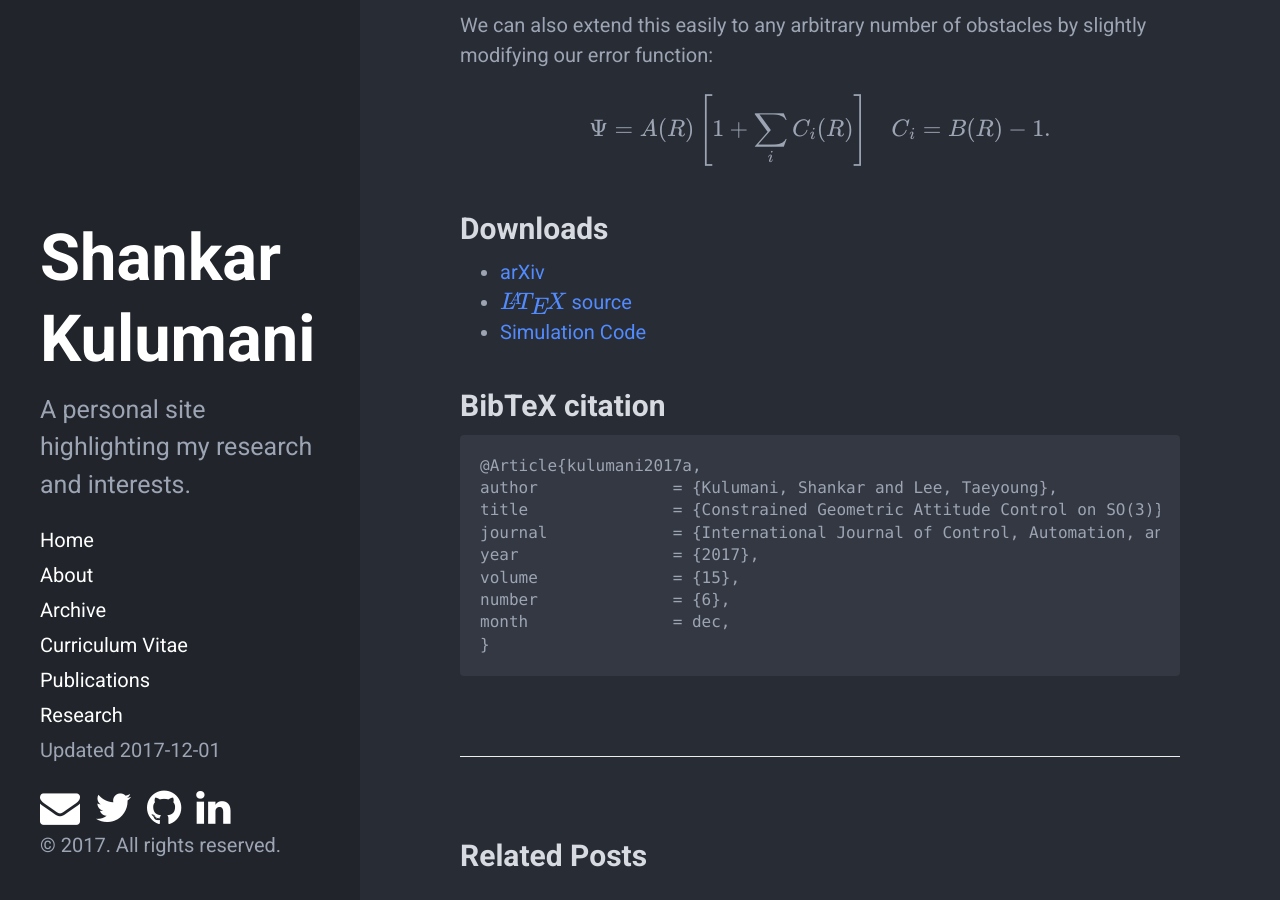
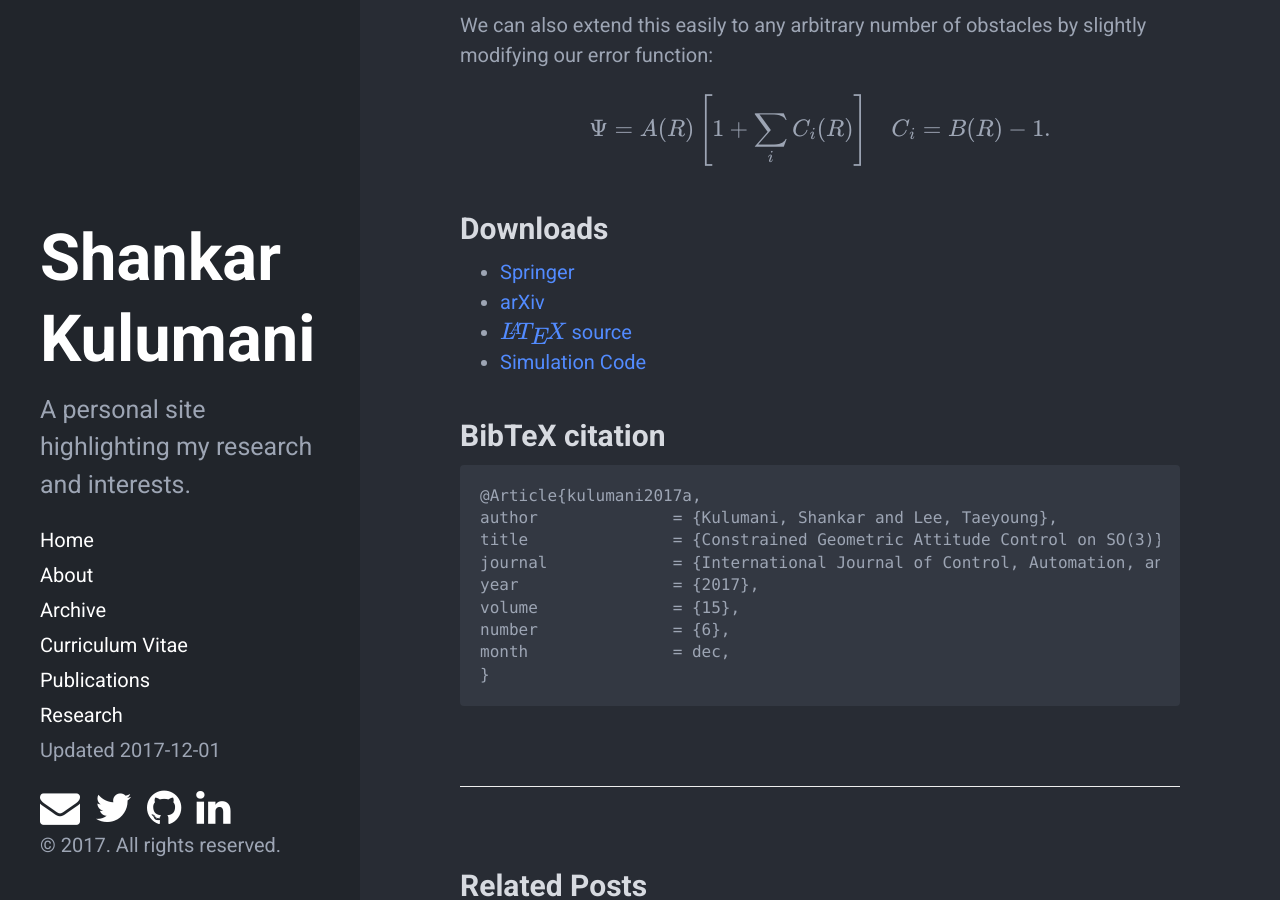
Before and after one commit to skulumani/skulumani.github.io, a Jekyll site: the page built from _posts/2017-11-25-2017IJCAS.md, in a window 1280 px wide and 900 px high, scrolled down 1214 px. Built offline with Jekyll 4.4.1, drawn with Linux system fonts in a browser that asks for light colours; nearby versions of some CDN libraries; formulas are drawn with MathJax 3.

Commit message:
Add springer article link

```diff
--- a/_posts/2017-11-25-2017IJCAS.md
+++ b/_posts/2017-11-25-2017IJCAS.md
@@ -50,6 +50,7 @@ $$
 
 ## Downloads
 
+* [Springer](http://rdcu.be/A2cw)
 * [arXiv](https://arxiv.org/abs/1711.09292)
 * [\\( \LaTeX \\) source](https://github.com/skulumani/2016_IJCAS)
 * [Simulation Code](https://github.com/skulumani/2016_IJCAS_code)
```
